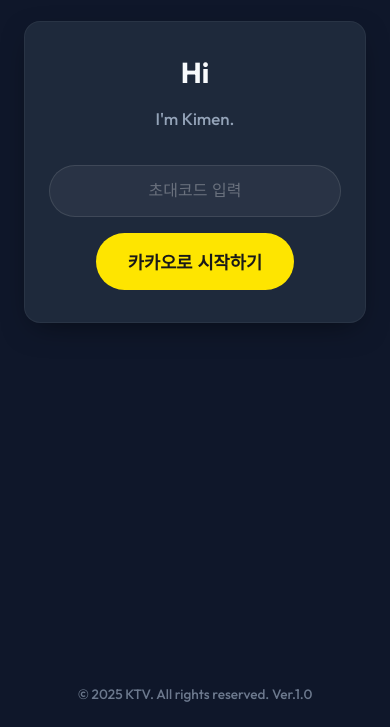
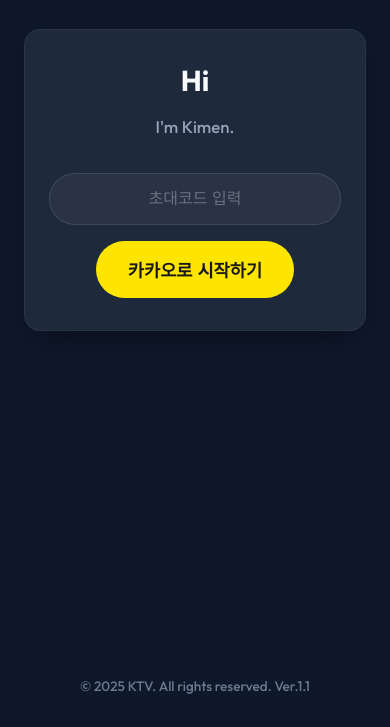
Before and after one commit to deutanshin/kilook, a website: page public/index.html in a window 390 px wide. Shown: the part 117-844 px from the top of the page. Drawn offline with nearby package versions, Linux system fonts and the light colour scheme; no server answers.

Commit message:
FIX: mobile ratio | ver 1.1

```diff
--- a/public/index.html
+++ b/public/index.html
@@ -32,7 +32,7 @@
         </main>
 
         <footer>
-            <p>&copy; 2025 KTV. All rights reserved. Ver.1.0</p>
+            <p>&copy; 2025 KTV. All rights reserved. Ver.1.1</p>
         </footer>
     </div>
     <script src="/socket.io/socket.io.js"></script>
--- a/public/style.css
+++ b/public/style.css
@@ -472,3 +472,25 @@ footer {
     height: 20px;
     fill: #0f172a;
 }
+
+/* Mobile Adjustments for Chat */
+@media (max-width: 480px) {
+    body {
+        overflow-y: auto;
+        /* Allow scrolling */
+        display: block;
+        /* Remove flex centering */
+    }
+
+    .container {
+        height: auto;
+        padding-top: 2rem;
+        padding-bottom: 2rem;
+    }
+
+    .chat-container {
+        height: 60vh;
+        /* Dynamic height */
+        min-height: 400px;
+    }
+}
```
